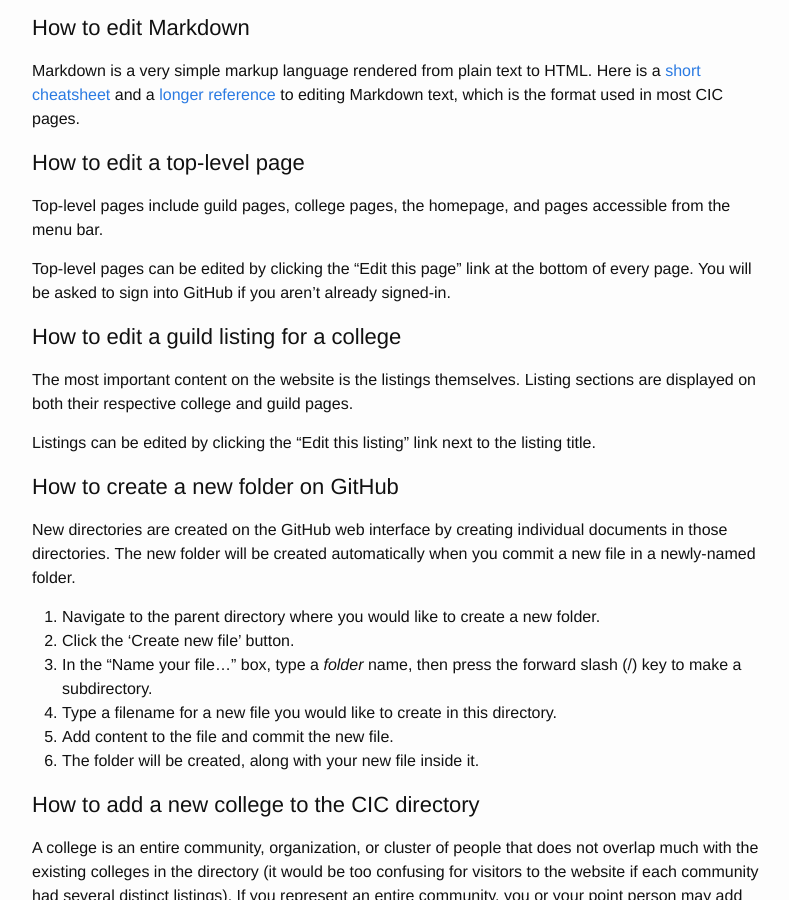
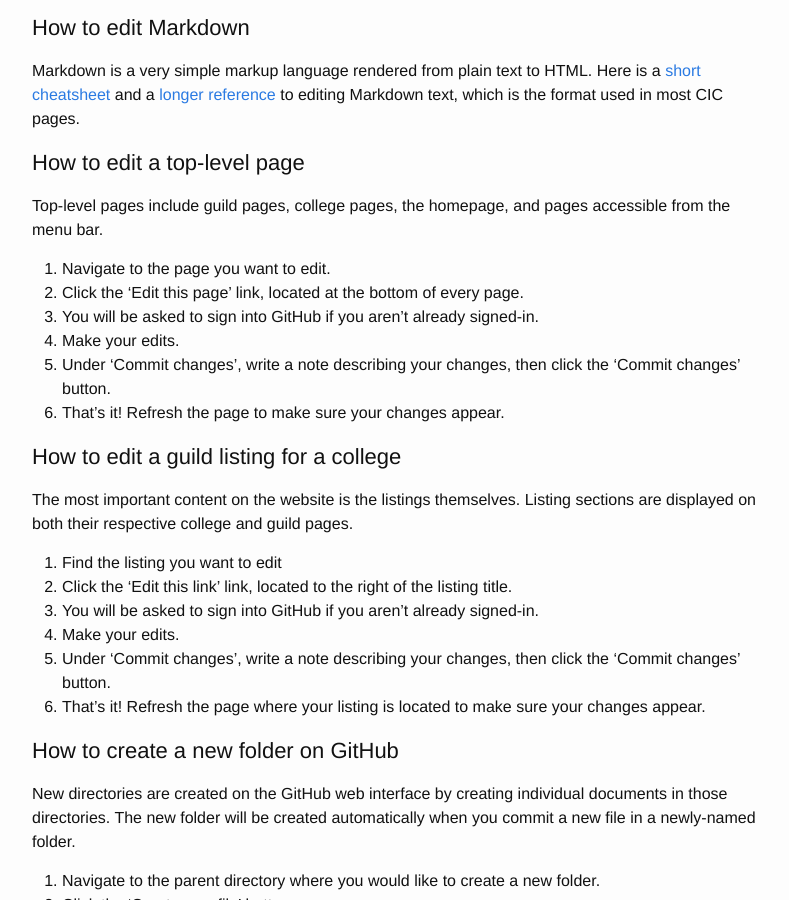
Before and after one commit to coalition-of-invisible-colleges/cic.github.io, a Jekyll site: the page built from documentation/index.md, in a window 1280 px wide and 900 px high, scrolled down 939 px. Shown: the whole window, without its empty margins (238-1027 px from the left). Built offline with Jekyll 4.4.1, drawn with Linux system fonts in a browser that asks for light colours.

Commit message:
Added more detailed steps for editing

```diff
--- a/documentation/index.md
+++ b/documentation/index.md
@@ -36,14 +36,23 @@ Markdown is a very simple markup language rendered from plain text to HTML. Here
 
 Top-level pages include guild pages, college pages, the homepage, and pages accessible from the menu bar.
 
-Top-level pages can be edited by clicking the "Edit this page" link at the bottom of every page. You will be asked to sign into GitHub if you aren't already signed-in.
-
+1. Navigate to the page you want to edit.
+2. Click the 'Edit this page' link, located at the bottom of every page.
+3. You will be asked to sign into GitHub if you aren't already signed-in.
+4. Make your edits.
+5. Under 'Commit changes', write a note describing your changes, then click the 'Commit changes' button.
+6. That's it! Refresh the page to make sure your changes appear.
 
 ### How to edit a guild listing for a college
 
 The most important content on the website is the listings themselves. Listing sections are displayed on both their respective college and guild pages.
 
-Listings can be edited by clicking the "Edit this listing" link next to the listing title.
+1. Find the listing you want to edit
+2. Click the 'Edit this link' link, located to the right of the listing title.
+3. You will be asked to sign into GitHub if you aren't already signed-in.
+4. Make your edits.
+5. Under 'Commit changes', write a note describing your changes, then click the 'Commit changes' button.
+6. That's it! Refresh the page where your listing is located to make sure your changes appear.
 
 ### How to create a new folder on GitHub
 
```
